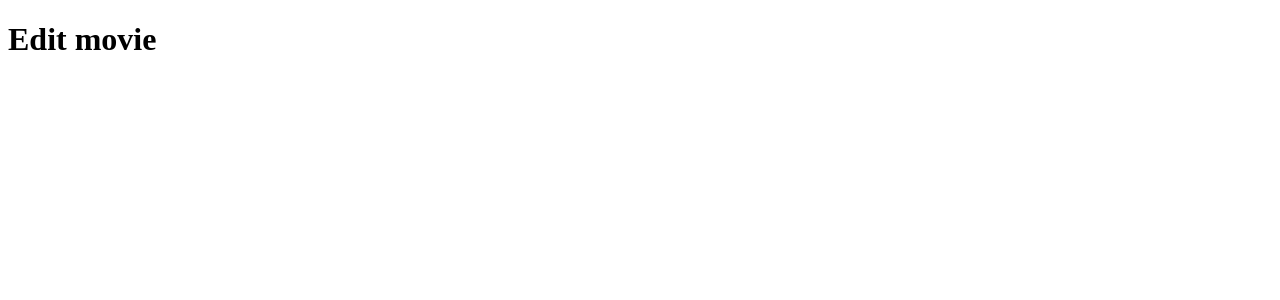
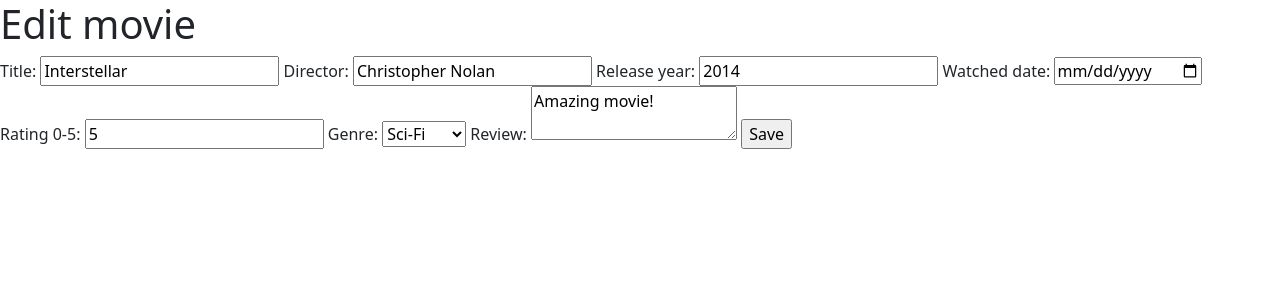
Before and after one commit to asikainensaku/movie-diary, a Spring Boot app: page /edit/1 in a window 1280 px wide. Before the commit the part shown is almost empty. Shown: the top 300 px of the page. Run offline with Spring Boot 4, Linux system fonts and the light colour scheme; data comes from the database, SQL or seed files in the repository.

Commit message:
Implement editmovie.html

```diff
--- a/src/main/resources/templates/addmovie.html
+++ b/src/main/resources/templates/addmovie.html
@@ -29,7 +29,7 @@
         <label>Rating 0-5:</label>
         <input type="number" th:field="*{rating}">
 
-        <label>Category:</label>
+        <label>Genre:</label>
 
         <select th:field="*{genre}">
             <option th:each="genre : ${genres}" th:value="${genre.id}" th:text="${genre.name}">
--- a/src/main/resources/templates/editmovie.html
+++ b/src/main/resources/templates/editmovie.html
@@ -5,12 +5,42 @@
     <meta charset="UTF-8">
     <meta name="viewport" content="width=device-width, initial-scale=1.0">
     <title>Edit movie</title>
+    <link type="text/css" rel="stylesheet" href="/css/bootstrap.min.css" th:href="@{/css/bootstrap.min.css}" />
 </head>
 
 <body>
 
+    <h1>Edit movie</h1>
 
-    <h1>Edit movie</h1>
+    <form th:object="${movie}" th:action="@{/save}" method="post">
+
+        <label>Title:</label>
+        <input type="text" th:field="*{title}">
+
+        <label>Director:</label>
+        <input type="text" th:field="*{director}">
+
+        <label>Release year:</label>
+        <input type="number" th:field="*{releaseYear}">
+
+        <label>Watched date:</label>
+        <input type="date" th:field="*{watchedDate}">
+
+        <label>Rating 0-5:</label>
+        <input type="number" th:field="*{rating}">
+
+        <label>Genre:</label>
+
+        <select th:field="*{genre}">
+            <option th:each="genre : ${genres}" th:value="${genre.id}" th:text="${genre.name}">
+            </option>
+        </select>
+
+        <label>Review:</label>
+        <textarea th:field="*{review}"></textarea>
+
+        <input type="submit" value="Save">
+    </form>
 
 </body>
 
```
